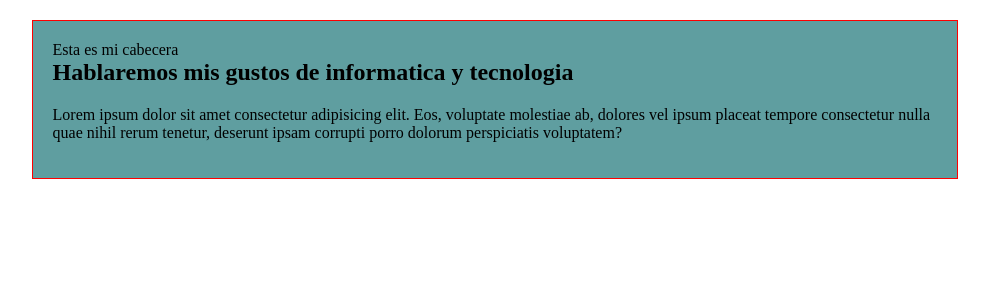
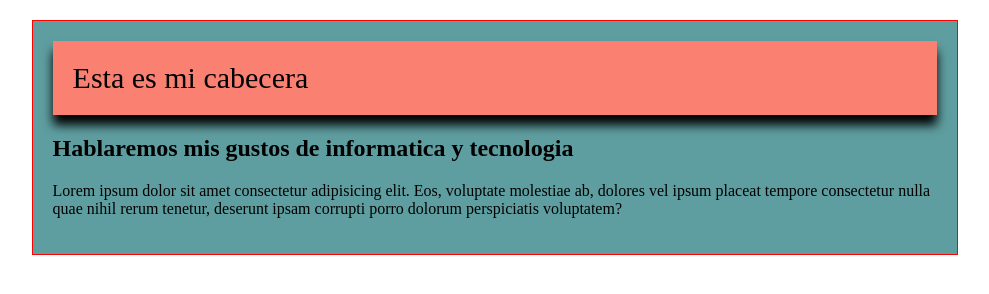
Before and after one commit to AlexRios1189/blog_bitacora, a plain HTML site: page index.html in a window 1280 px wide. Shown: the whole page, without its empty margins (145-1134 px from the left). Drawn offline with Linux system fonts and the light colour scheme.

Commit message:
organizamos la cabecera

```diff
--- a/css/estilos.css
+++ b/css/estilos.css
@@ -13,3 +13,11 @@ body{
 h2{
     margin-top: 0px;
 }
+
+.encabezado{
+    background-color: salmon;
+    padding: 20px;
+    margin-bottom: 20px;
+    font-size: 30px;
+    box-shadow: 0px 10px 10px black;
+}
--- a/index.html
+++ b/index.html
@@ -8,7 +8,7 @@
 </head>
 <body>
     <div class="main">
-        <div class=".encabezado">
+        <div class="encabezado">
             Esta es mi cabecera
         </div>
         <h2>Hablaremos mis gustos de informatica y tecnologia</h2>
```
